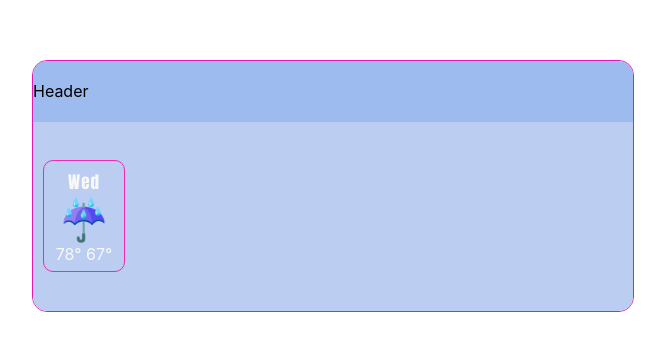
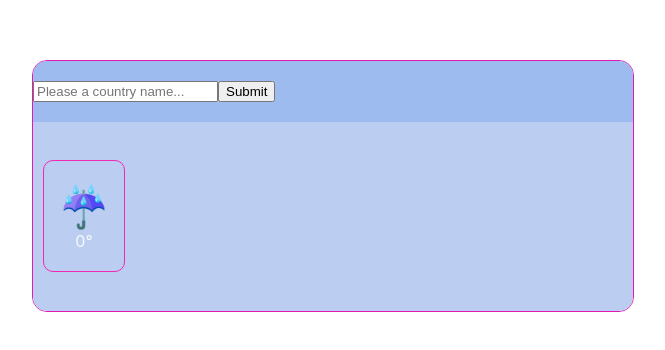
Before and after one commit to omernyr/context-weather-app-exam, a React (Create React App) app: page / in a window 1280 px wide. Shown: the part 214-564 px from the top of the page, without its empty margins (307-972 px from the left). Built offline with nearby package versions, Linux system fonts and the light colour scheme; no server answers; the HTML template or start-up script is replaced by a standard one.

Commit message:
some fixes

```diff
--- a/package.json
+++ b/package.json
@@ -6,6 +6,7 @@
     "@testing-library/jest-dom": "^5.16.5",
     "@testing-library/react": "^13.4.0",
     "@testing-library/user-event": "^13.5.0",
+    "axios": "^1.1.3",
     "react": "^18.2.0",
     "react-dom": "^18.2.0",
     "react-scripts": "5.0.1",
--- a/src/components/Container.jsx
+++ b/src/components/Container.jsx
@@ -1,12 +1,15 @@
 import '../App.css'
 import Header from './Header'
 import Weather from './Weather'
+import { useState } from 'react';
+const Container = () => {
 
-const Container = () => {
+    const [searchCity, setSearchCity] = useState('');
+
     return (
         <div className='Box'>
-            <Header />
-            <Weather />
+            <Header searchCity={searchCity} setSearchCity={setSearchCity} />
+            <Weather searchCity={searchCity} setSearchCity={setSearchCity} />
         </div>
     )
 }
--- a/src/components/Header.jsx
+++ b/src/components/Header.jsx
@@ -1,7 +1,20 @@
-const Header = () => {
+
+const Header = ({ searchCity, setSearchCity }) => {
+
+
     return (
         <div className="Header">
-            Header
+            <form>
+                <input
+                    value={searchCity}
+                    onChange={(e) => setSearchCity(e.target.value)}
+                    placeholder="Please a country name..." />
+
+                <button
+                    type="submit">
+                    Submit
+                </button>
+            </form>
         </div>
     )
 }
--- a/src/components/Weather.jsx
+++ b/src/components/Weather.jsx
@@ -1,21 +1,31 @@
 import { useState } from "react"
 
-
-const Weather = () => {
+const Weather = ({ searchCity, setSearchCity }) => {
 
     const [cityName, setCityName] = useState("turkey");
+    const [cityDesc, setCityDesc] = useState({
+        name: '',
+        temp: 0,
+    })
     const myApiKey = 'c638a0809d1431a1185a33c20bb50304';
 
-    fetch(`https://api.openweathermap.org/data/2.5/weather?q=${cityName}&appid=${myApiKey}`)
-    .then((response) => response.json())
-    .then((data) => console.log(data))
+    searchCity && fetch(`https://api.openweathermap.org/data/2.5/weather?q=${searchCity}&appid=${myApiKey}`)
+        .then((resp) => resp.json())
+        .then((data) => {
+            console.log(data);
+            setCityDesc({
+                name: data.name,
+                temp: data.main.temp - 273.15
+            })
+        })
 
     return (
+
         <div className='Weather'>
             <div className='daily-weather-box'>
-                <span className='weather-days'>Wed</span>
+                <span className='weather-days'>{cityDesc.name}</span>
                 <span className='weather-icon'>☔️</span>
-                <span className='weather-deg'>78° 67°</span>
+                <span className='weather-deg'>{cityDesc.temp.toFixed(0)}°</span>
             </div>
 
         </div>
```
Also changed, not shown: 1 other file (tests, documents, lock files or other folders).
